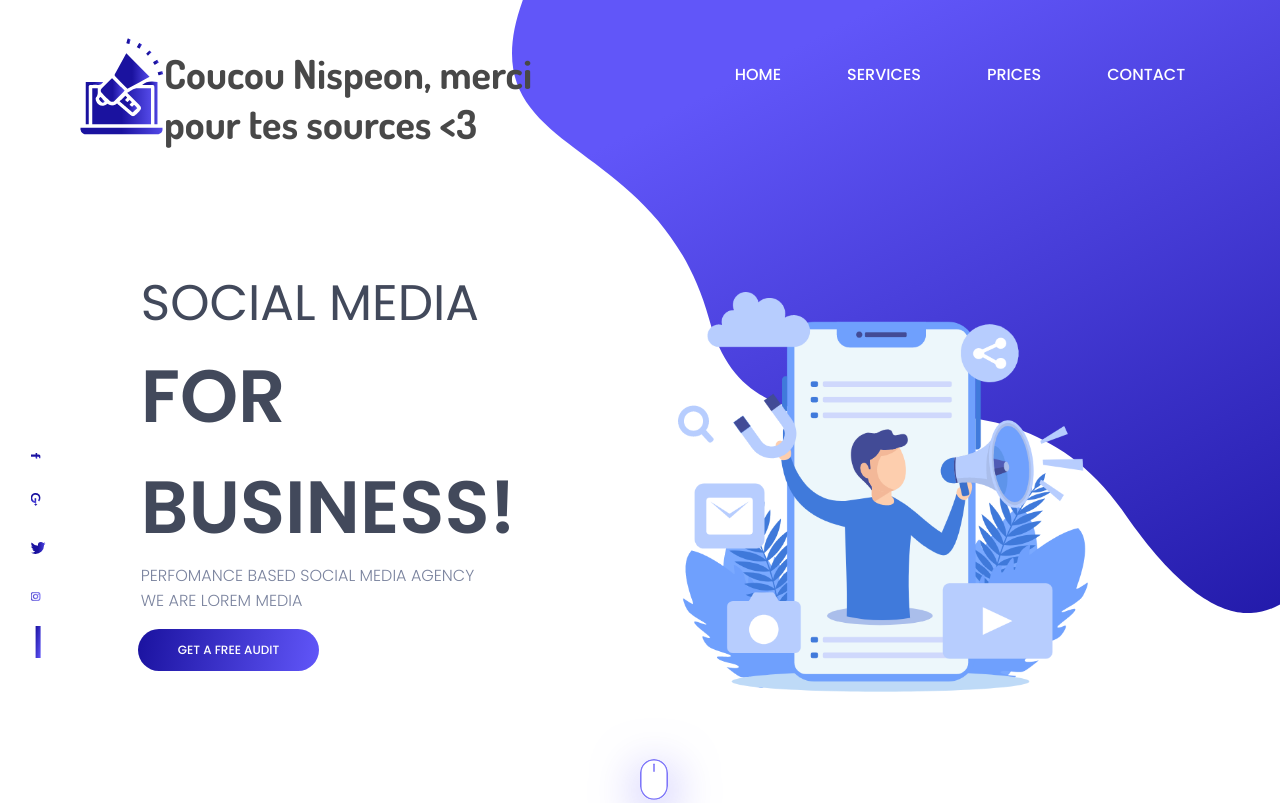
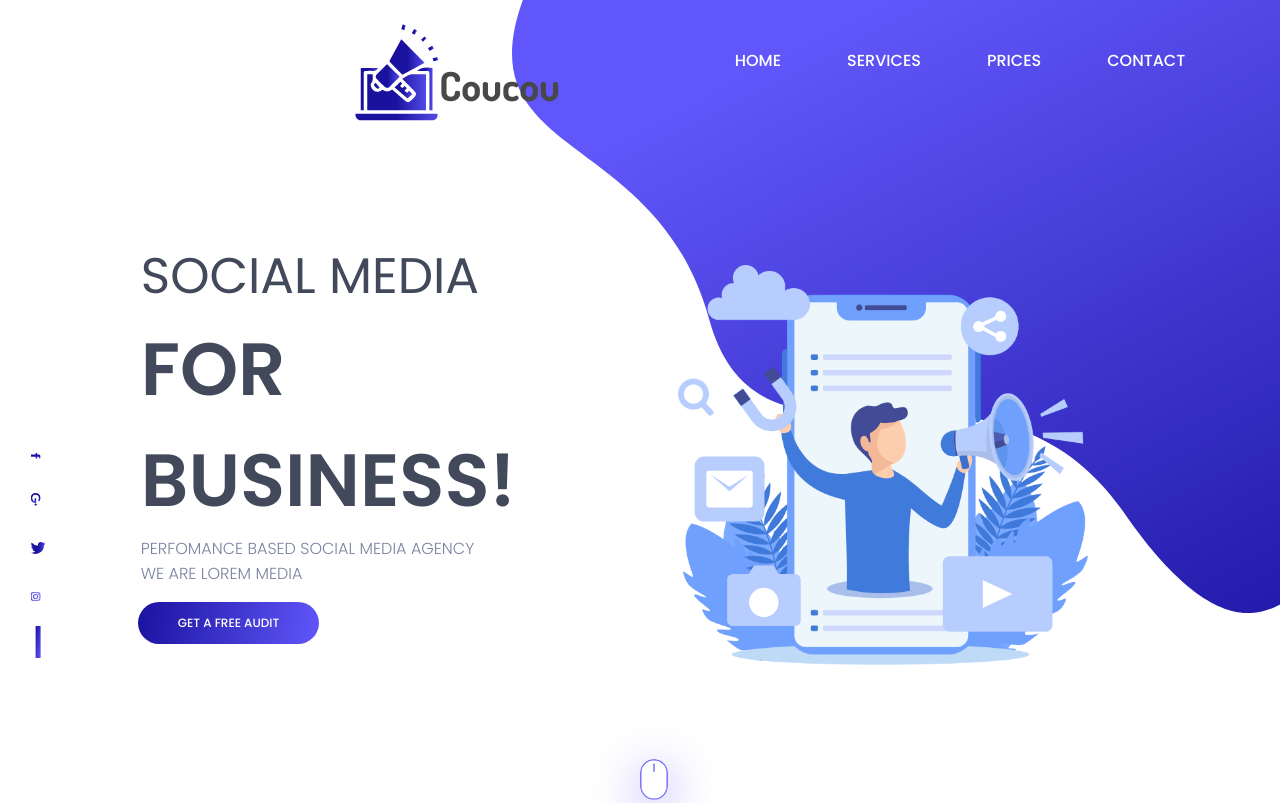
Before and after one commit to SofianSLIMANI/test-vercel, a website: page index.html in a window 1280 px wide. Shown: the top 803 px of the page. Drawn offline with Linux system fonts and the light colour scheme.

Commit message:
Update index.html

```diff
--- a/index.html
+++ b/index.html
@@ -34,7 +34,7 @@
         <div class="flex center">
             <div class="d75">
                 <img src="./img/logo.png" alt="Logo marketing">
-                <p class="market">Coucou Nispeon, merci pour tes sources <3</p>
+                <p class="market">Coucou</p>
             </div>
         </div>
 
```
